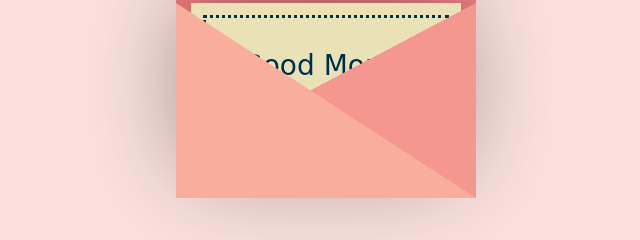
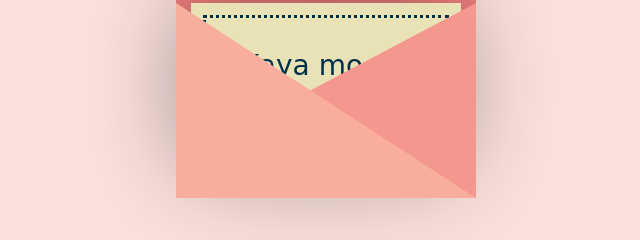
Before and after one commit to CarloPhillipAnteja/carlophillipanteja.github.io, a plain HTML site: page index.html in a window 1280 px wide. Shown: the part 365-605 px from the top of the page, 314-954 px from the left. Drawn offline with nearby package versions, Linux system fonts and the light colour scheme.

Commit message:
same date - 11:47 pm

```diff
--- a/index.html
+++ b/index.html
@@ -17,7 +17,7 @@
             <div class="envelope"></div>
             <div class="front"></div>
             <div class="card">
-                <div class="text">Good Morning.</br></div>
+                <div class="text">Kaya mo yan!</br></div>
                 <div class="heart"></div>
             </div>
         </div>
```
